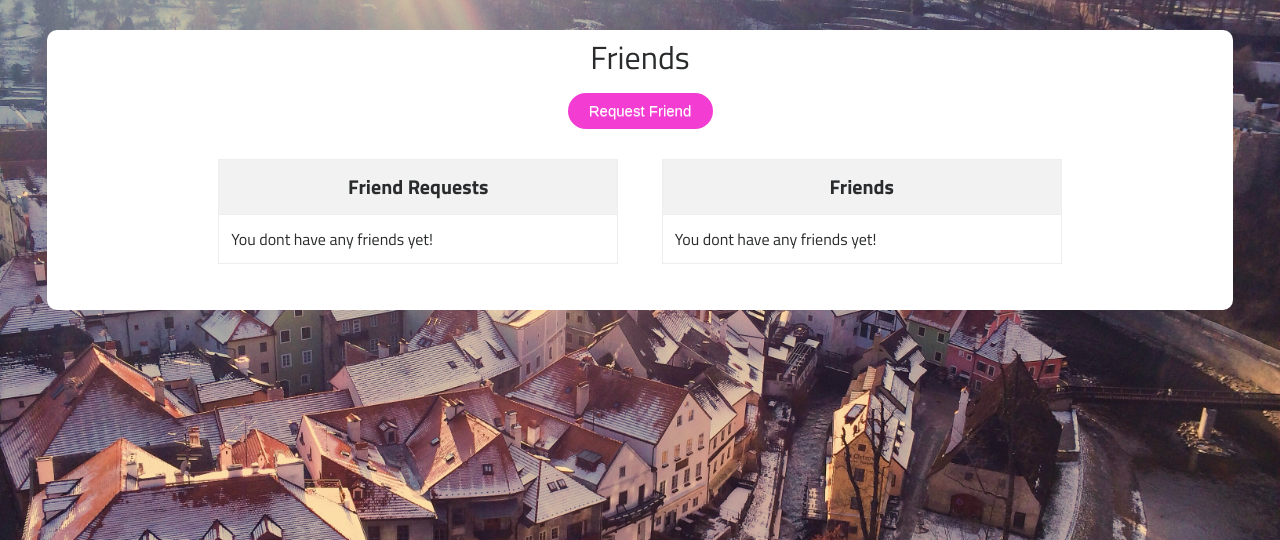
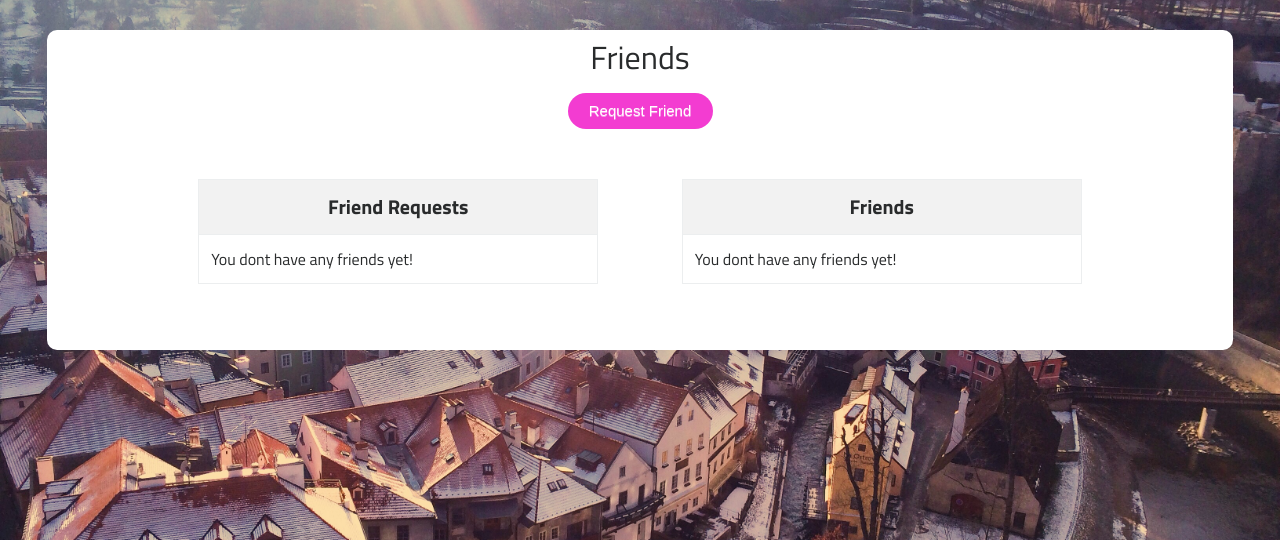
Before and after one commit to sknielsen/final-project, a Flask app: template templates/friends.html in a window 1280 px wide. Shown: the part 46-586 px from the top of the page. Run offline with Flask 3, Linux system fonts and the light colour scheme; the template is opened without the code that fills it, so the values that code supplies are empty; parts of the project's set-up code (start-up, migrations or seed data) failed here and were passed over; some libraries are stand-ins or nearby versions.

Commit message:
update margin on tables

```diff
--- a/static/style.css
+++ b/static/style.css
@@ -104,7 +104,6 @@ body {
 #deny-friend, #accept-friend{
     width: 60px;
     border-radius: 5px;
-    /*margin: 0;*/
 }
 
 #filter-submit {
@@ -305,7 +304,7 @@ body {
     display: inline-block;
     width:400px;
     vertical-align: top;
-    margin: 20px;
+    margin: 40px;
     /*margin:0 auto;*/
 }
 
```
